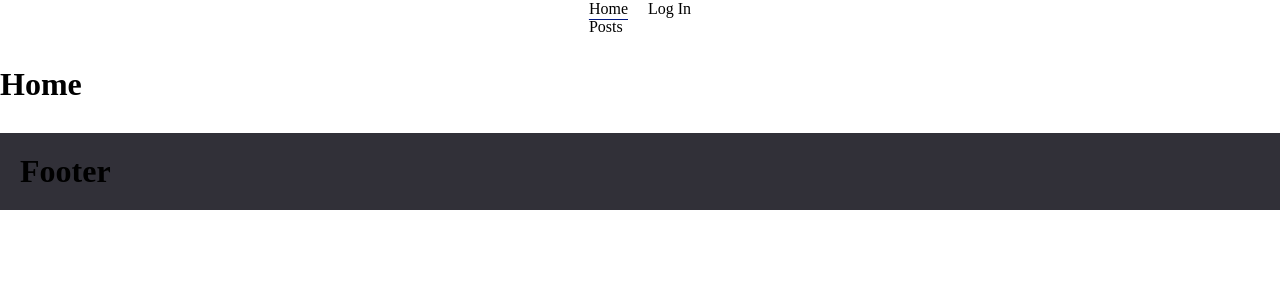
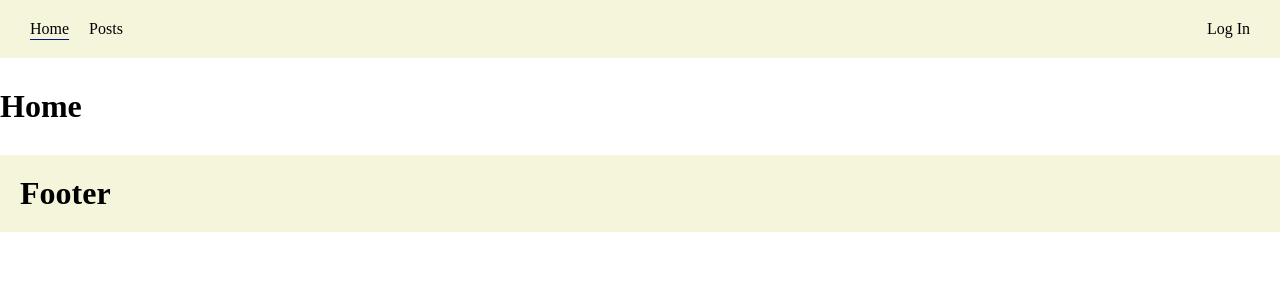
Before and after one commit to Alethepata/react-context-auth, a React (Vite) app: page / in a window 1280 px wide. Shown: the top 300 px of the page. Built offline with nearby package versions, Linux system fonts and the light colour scheme; no server answers.

Commit message:
edit header style

```diff
--- a/src/index.scss
+++ b/src/index.scss
@@ -23,12 +23,23 @@ a{
 }
 
 header{
+    background-color: beige;
     nav{
+        padding: 20px 30px;
         menu{
             display:flex;
-            gap:20px;
-            justify-content: center;
+            justify-content: space-between;
+            div:first-child{
+                display: flex;
+                gap:20px;
+            }
             li{
+                button{
+                    background: none;
+                    border: none;
+                    font-size: 16px;
+                    font-family: 'Times New Roman', Times, serif;
+                }
                 a{
                     &.active{
                         text-decoration: underline;
@@ -47,7 +58,7 @@ main{
 footer{
     width: 100%;
     padding: 20px;
-    background-color: rgb(49, 48, 56);
+    background-color: beige;
 }
 
 .card-container{
@@ -120,6 +131,9 @@ form{
         padding: 5px 10px;
         border-radius: 10px;
     }
+    button{
+        margin: 15px 0;
+    }
     .check{
         display: flex;
         gap: 10px;
```
